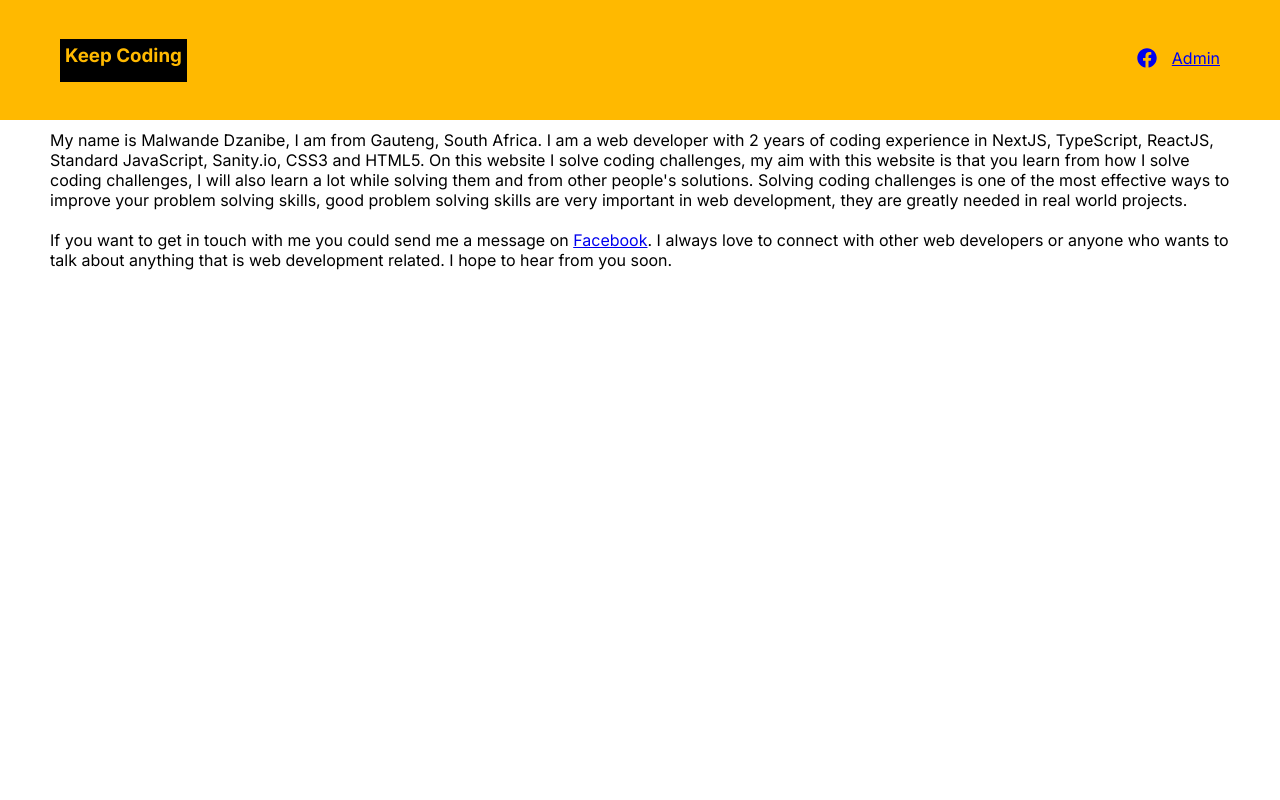
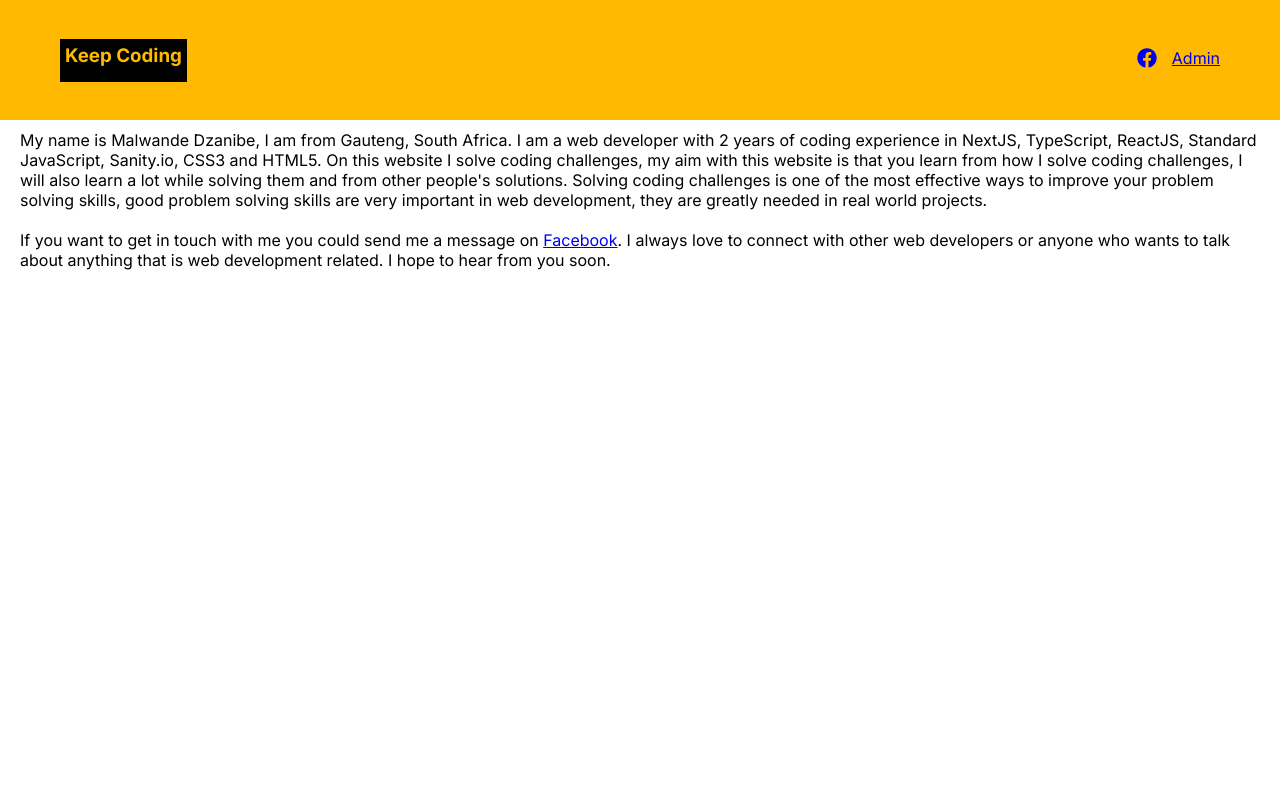
Before and after one commit to Malwande-Dzanibe/we-coding, a Next.js app: page /about in a window 1280 px wide. Shown: the top 800 px of the page. Built offline with nearby package versions, Linux system fonts and the light colour scheme.

Commit message:
2024-02-23-3

```diff
--- a/app/globals.css
+++ b/app/globals.css
@@ -76,7 +76,7 @@
 }
 
 .wrapper{
-    padding: 10px 50px;
+    padding: 10px 20px;
     min-height: 100vh;
 }
 
--- a/components/SinglePageContent.tsx
+++ b/components/SinglePageContent.tsx
@@ -7,7 +7,7 @@
     // @ts-ignore
 import SyntaxHighlighter from 'react-syntax-highlighter';
     // @ts-ignore
-import { docco } from 'react-syntax-highlighter/dist/esm/styles/hljs';
+import { atomOneDark } from 'react-syntax-highlighter/dist/esm/styles/hljs';
 
 type Props = {
  post : postType
@@ -27,7 +27,7 @@
         content={post.intro}
         />
         <div className='highl'>
-            <SyntaxHighlighter language="javascript" style={docco} customStyle={{
+            <SyntaxHighlighter language="javascript" style={atomOneDark} customStyle={{
               padding : "20px"
             }}>
               {challengetoStr}
@@ -42,7 +42,7 @@
         {
           challengetoStr2 && (
             <div className='highl'>
-            <SyntaxHighlighter language="javascript" style={docco} customStyle={{
+            <SyntaxHighlighter language="javascript" style={atomOneDark} customStyle={{
               padding : "20px"
             }}>
               {challengetoStr2}
```
